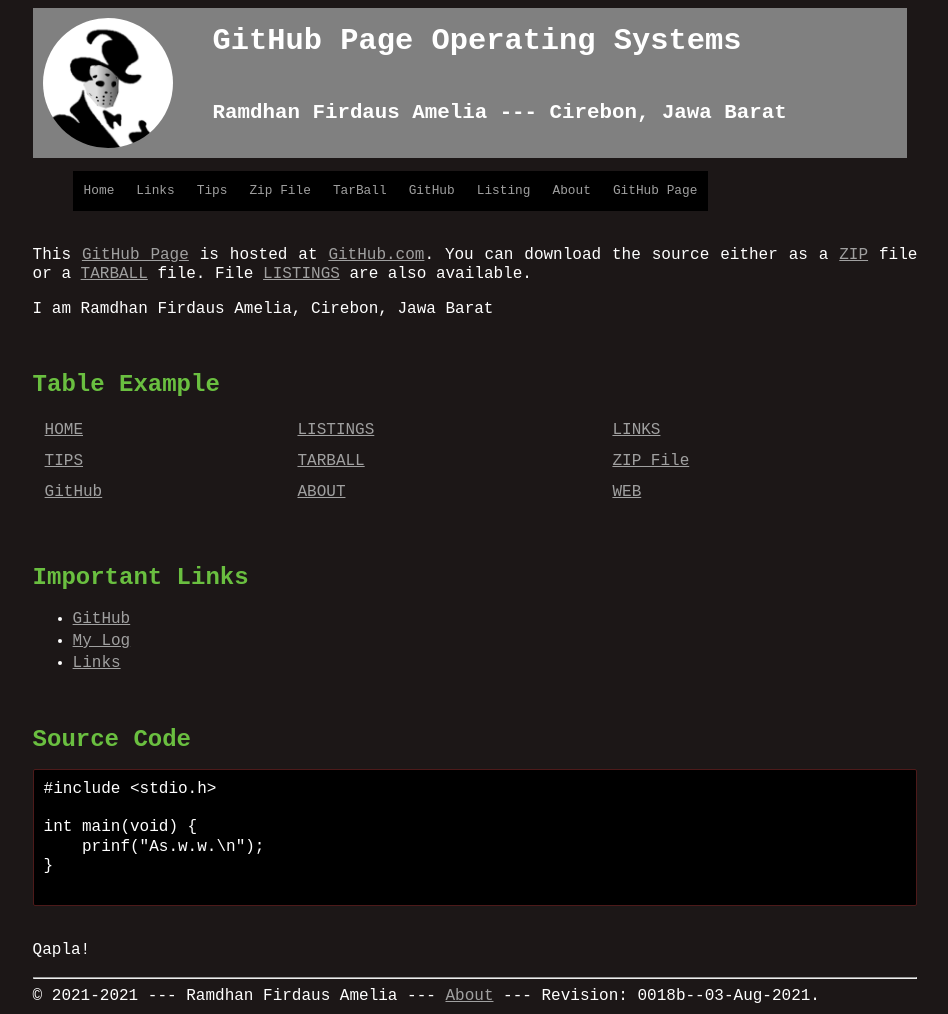
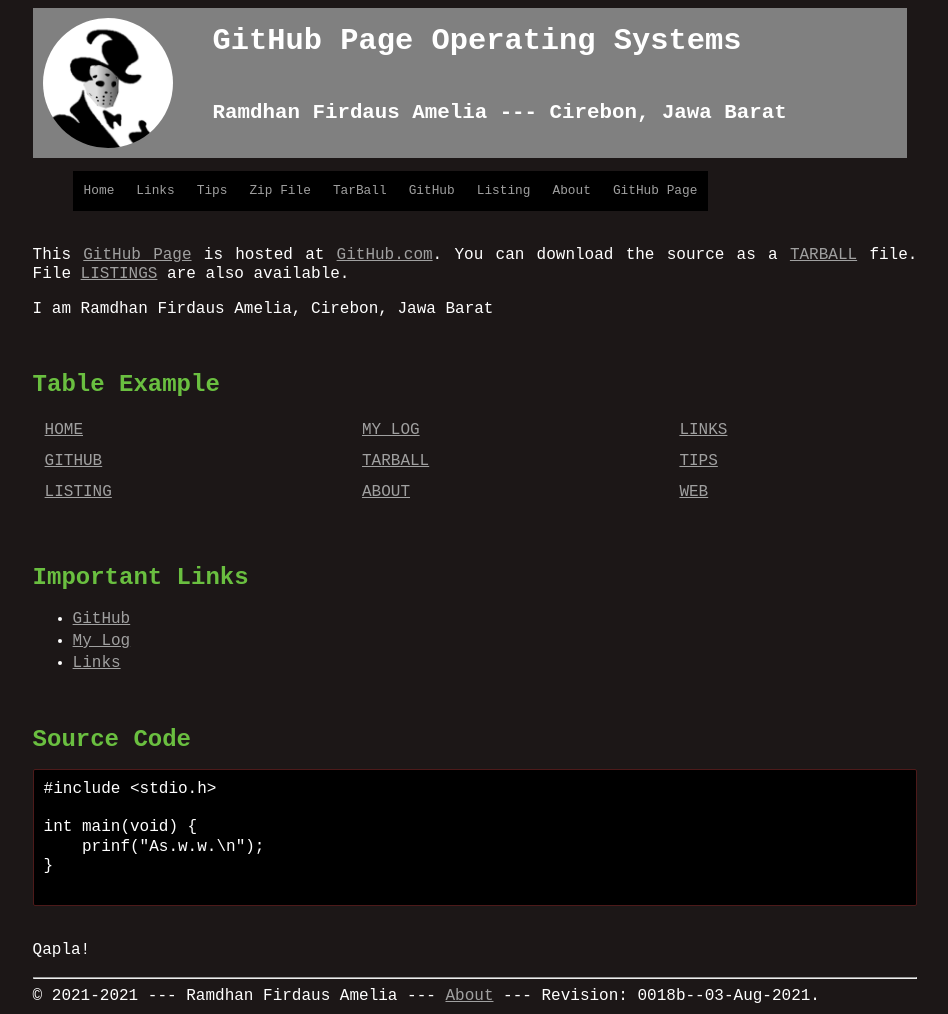
Before and after one commit to ramdhanfirdaus/os212, a Jekyll site: the page built from index.md, in a window 1280 px wide. Shown: the whole page, without its empty margins (165-1113 px from the left). Built offline with Jekyll 4.4.1, drawn with Linux system fonts in a browser that asks for light colours.

Commit message:
Update index.md

```diff
--- a/index.md
+++ b/index.md
@@ -2,9 +2,8 @@
 ---
 
 <br>
-This [GitHub Page](https://pages.github.com/) is hosted at [GitHub.com]({{ site.urlgithub }}).
-You can download the source either as a
-[ZIP]({{ site.baseurl }}/template.zip) file or a
+This [GitHub Page]({{ site.urlweb }}) is hosted at [GitHub.com]({{ site.urlgithub }}).
+You can download the source as a
 [TARBALL]({{ site.baseurl }}/template.tar.bz2) file.
 File [LISTINGS]({{ site.baseurl }}/000.html) are also available.
 
@@ -13,9 +12,9 @@ I am {{ site.author }}, {{ site.address }}
 <br>
 ## Table Example
 
-| [HOME]({{ site.baseurl }}/) | [LISTINGS]({{ site.baseurl }}/000.html) | [LINKS]({{ site.baseurl }}/LINKS/) |
-| [TIPS]({{ site.baseurl }}/TIPS/) | [TARBALL]({{ site.baseurl }}/template.tar.bz2) | [ZIP File]({{ site.baseurl }}/template.zip) |
-| [GitHub]({{ site.urlgithub }}) | [ABOUT]({{ site.baseurl }}/ABOUT/) | [WEB]({{ site.urlweb }}) |
+| [HOME]({{ site.baseurl }}/) | [MY LOG](https://ramdhanfirdaus.github.io/os212/TXT/mylog.txt) | [LINKS]({{ site.baseurl }}/LINKS/) |
+| [GITHUB]({{ site.urlgithub }}) | [TARBALL](https://os.vlsm.org/Log/ramdhanfirdaus.tar.bz2.txttemplate.tar.bz2) | [TIPS]({{ site.baseurl }}/TIPS/) |
+| [LISTING]({{ site.urlgithub }}/000.html) | [ABOUT]({{ site.baseurl }}/ABOUT/) | [WEB]({{ site.urlweb }}) |
 
 <br>
 ## Important Links
```
